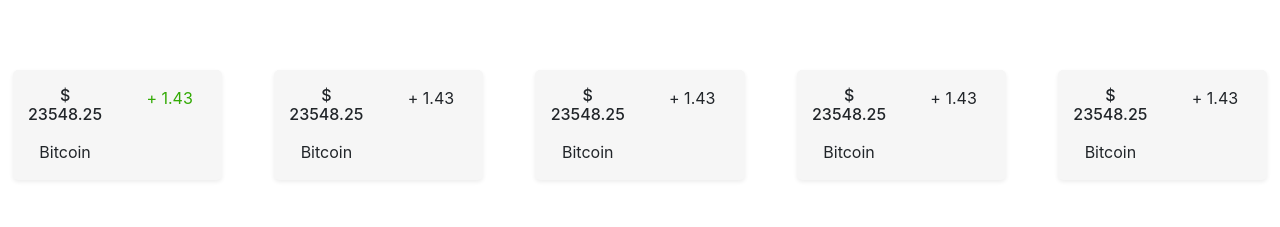
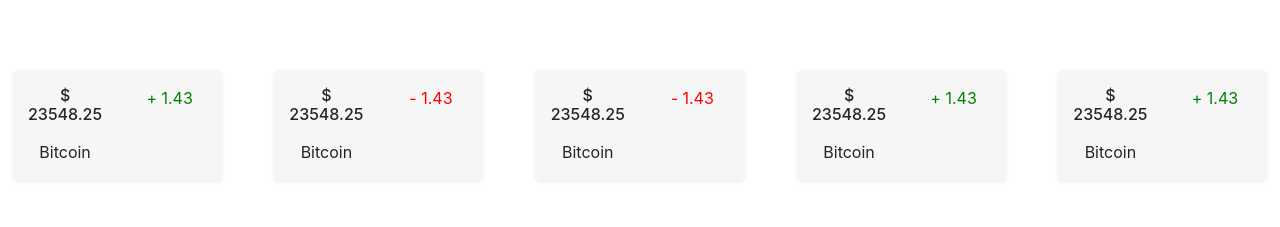
Before and after one commit to sinayekrooy/ramzino-front, a plain HTML site: page log_in/index.html in a window 1280 px wide. Shown: the part 778-1005 px from the top of the page. Drawn offline with nearby package versions, Linux system fonts and the light colour scheme; a script that the page names is missing; a web font is replaced by a local one.

Commit message:
set coins p color

```diff
--- a/log_in/css/style.css
+++ b/log_in/css/style.css
@@ -581,7 +581,10 @@ nav {
     background-color: #F6F6F6
 }
 .coin-p-plus {
-    color: rgb(51, 170, 5)
+    color: green
+}
+.coin-p-mines{
+    color: red
 }
 .tables {
     margin-top: 50px
--- a/log_in/index.html
+++ b/log_in/index.html
@@ -115,7 +115,41 @@
                                 Bitcoin
                             </p>
                         </div>
+                        <div class="col-6 coin-p-mines">
+                            <p>
+                                - 1.43
+                            </p>
+                        </div>
+                    </div>
+                </div>
+                <div class="col-12 col-sm-12 col-md-2 col-lg-2 col-xl-2 mt-5 shadow-box">
+                    <div class="row text-center mt-3">
                         <div class="col-6">
+                            <h6>
+                                $ 23548.25
+                            </h6>
+                            <p class="mt-3">
+                                Bitcoin
+                            </p>
+                        </div>
+                        <div class="col-6 coin-p-mines">
+                            <p>
+                                - 1.43
+                            </p>
+                        </div>
+                    </div>
+                </div>
+                <div class="col-12 col-sm-12 col-md-2 col-lg-2 col-xl-2 mt-5 shadow-box">
+                    <div class="row text-center mt-3">
+                        <div class="col-6">
+                            <h6>
+                                $ 23548.25
+                            </h6>
+                            <p class="mt-3">
+                                Bitcoin
+                            </p>
+                        </div>
+                        <div class="col-6 coin-p-plus">
                             <p>
                                 + 1.43
                             </p>
@@ -132,41 +166,7 @@
                                 Bitcoin
                             </p>
                         </div>
-                        <div class="col-6">
-                            <p>
-                                + 1.43
-                            </p>
-                        </div>
-                    </div>
-                </div>
-                <div class="col-12 col-sm-12 col-md-2 col-lg-2 col-xl-2 mt-5 shadow-box">
-                    <div class="row text-center mt-3">
-                        <div class="col-6">
-                            <h6>
-                                $ 23548.25
-                            </h6>
-                            <p class="mt-3">
-                                Bitcoin
-                            </p>
-                        </div>
-                        <div class="col-6">
-                            <p>
-                                + 1.43
-                            </p>
-                        </div>
-                    </div>
-                </div>
-                <div class="col-12 col-sm-12 col-md-2 col-lg-2 col-xl-2 mt-5 shadow-box">
-                    <div class="row text-center mt-3">
-                        <div class="col-6">
-                            <h6>
-                                $ 23548.25
-                            </h6>
-                            <p class="mt-3">
-                                Bitcoin
-                            </p>
-                        </div>
-                        <div class="col-6">
+                        <div class="col-6 coin-p-plus">
                             <p>
                                 + 1.43
                             </p>
```
